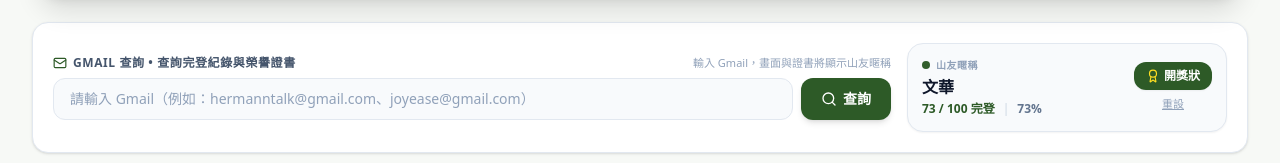
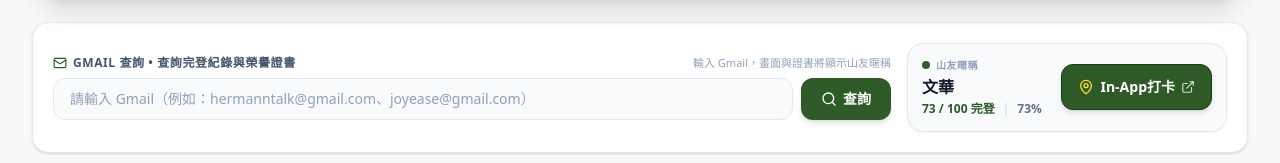
Before and after one commit to joyease/peak100, a React (Vite) app: page / in a window 1280 px wide. Shown: the part 284-447 px from the top of the page. Built offline with nearby package versions, Linux system fonts and the light colour scheme.

Commit message:
feat: replace certificate button with check-in link
Redirect the in-app action button to the external check-in map page and update UI styling for better accessibility.

```diff
--- a/src/components/NicknameSearch.tsx
+++ b/src/components/NicknameSearch.tsx
@@ -1,5 +1,5 @@
 import React, { useState } from 'react';
-import { Search, UserCheck, Award, X, HelpCircle, Mail, UserPlus } from 'lucide-react';
+import { Search, UserCheck, Award, X, HelpCircle, Mail, UserPlus, MapPin, ExternalLink } from 'lucide-react';
 import { findHikerByGmail, HIKER_ROSTER } from '../data/membersData';
 import { HikerProfile } from '../types';
 
@@ -171,21 +171,19 @@ export const NicknameSearch: React.FC<NicknameSearchProps> = ({
               </div>
             </div>
 
-            <div className="flex flex-col gap-1.5 shrink-0">
-              <button
-                id="view-cert-quick-btn"
-                onClick={onOpenCertificate}
-                className="px-3 py-1.5 bg-[#2D5A27] hover:bg-[#1B3A18] text-white text-xs font-bold rounded-xl shadow-xs transition active:scale-95 flex items-center gap-1 cursor-pointer"
+            <div className="shrink-0">
+              <a
+                id="in-app-checkin-btn"
+                href="https://joyease.github.io/mymap/peak100.html"
+                target="_blank"
+                rel="noopener noreferrer"
+                className="px-4 py-2.5 sm:py-3 bg-[#2D5A27] hover:bg-[#1B3A18] text-white text-xs sm:text-sm font-bold rounded-xl shadow-md transition-all active:scale-95 flex items-center justify-center gap-1.5 cursor-pointer border border-[#1B3A18]"
+                title="前往 In-App 打卡地圖 (https://joyease.github.io/mymap/peak100.html)"
               >
-                <Award className="w-3.5 h-3.5 text-yellow-300" />
-                <span>開獎狀</span>
-              </button>
-              <button
-                onClick={onResetToDefault}
-                className="text-[11px] text-slate-400 hover:text-slate-600 underline text-center cursor-pointer"
-              >
-                重設
-              </button>
+                <MapPin className="w-4 h-4 text-yellow-300 shrink-0" />
+                <span className="whitespace-nowrap">In-App打卡</span>
+                <ExternalLink className="w-3.5 h-3.5 text-white/80 shrink-0" />
+              </a>
             </div>
           </div>
         ) : null}
```
